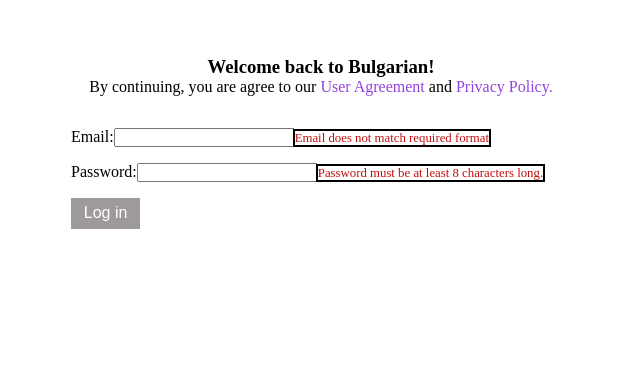
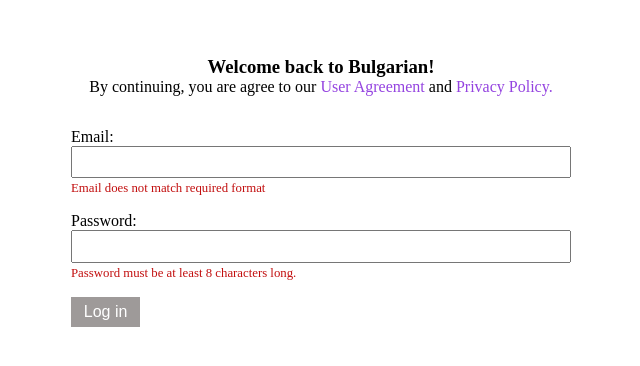
Before and after one commit to Preslav977/blog-api-cms, a React (Vite) app: page / in a window 1280 px wide. Shown: the top 366 px of the page, without its empty margins (319-959 px from the left). Built offline with nearby package versions, Linux system fonts and the light colour scheme.

Commit message:
Fixed the problem with not able to log in, apparently I had to use email and password in the body, otherwise it was bad request.

```diff
--- a/src/App.jsx
+++ b/src/App.jsx
@@ -2,24 +2,22 @@ import "./index.css";
 import { createContext, useState } from "react";
 import LogInFormComponent from "./components/LogInFormComponent";
 
-export const EmailInputContext = createContext(null);
+export const EmailContext = createContext(null);
 
-export const PasswordInputContext = createContext(null);
+export const PasswordContext = createContext(null);
 
 function App() {
-  const [emailInput, setEmailInput] = useState("");
+  const [email, setEmail] = useState("");
 
-  const [passwordInput, setPasswordInput] = useState("");
+  const [password, setPassword] = useState("");
 
   return (
     <>
-      <EmailInputContext.Provider value={{ emailInput, setEmailInput }}>
-        <PasswordInputContext.Provider
-          value={{ passwordInput, setPasswordInput }}
-        >
+      <EmailContext.Provider value={{ email, setEmail }}>
+        <PasswordContext.Provider value={{ password, setPassword }}>
           <LogInFormComponent />
-        </PasswordInputContext.Provider>
-      </EmailInputContext.Provider>
+        </PasswordContext.Provider>
+      </EmailContext.Provider>
     </>
   );
 }
--- a/src/components/LogInFormComponent.jsx
+++ b/src/components/LogInFormComponent.jsx
@@ -1,12 +1,11 @@
 import styles from "./LogInFormComponent.module.css";
 import { useContext } from "react";
-import { EmailInputContext, PasswordInputContext } from "../App";
-// import { Link } from "react-router-dom";
+import { EmailContext, PasswordContext } from "../App";
 
 function LogInFormComponent() {
-  const { emailInput, setEmailInput } = useContext(EmailInputContext);
+  const { email, setEmail } = useContext(EmailContext);
 
-  const { passwordInput, setPasswordInput } = useContext(PasswordInputContext);
+  const { password, setPassword } = useContext(PasswordContext);
 
   // eslint-disable-next-line no-useless-escape
   const emailRegex = /^([a-z\d\.-]+)@([a-z\d-]+)\.([a-z]{2,8})(\.[a-z]{2,8})?$/;
@@ -21,12 +20,20 @@ function LogInFormComponent() {
           "Content-Type": "application/json",
         },
         body: JSON.stringify({
-          emailInput,
-          passwordInput,
+          email,
+          password,
         }),
       });
 
+      console.log(response);
+
+      console.log(email);
+
+      console.log(password);
+
       const result = await response.json();
+
+      console.log(result);
 
       const bearerToken = ["Bearer", result.token];
 
@@ -58,16 +65,17 @@ function LogInFormComponent() {
               name="email"
               minLength={5}
               maxLength={30}
-              value={emailInput}
-              onChange={(e) => setEmailInput(e.target.value)}
+              value={email}
+              onChange={(e) => setEmail(e.target.value)}
               required
             />
-            {!emailInput.match(emailRegex) && (
+            {!email.match(emailRegex) && (
               <span className={styles.error}>
                 Email does not match required format
               </span>
             )}
           </div>
+
           <div className={styles.formContentWrapper}>
             <label htmlFor="password">Password:</label>
             <input
@@ -75,11 +83,11 @@ function LogInFormComponent() {
               type="password"
               name="password"
               minLength={8}
-              value={passwordInput}
-              onChange={(e) => setPasswordInput(e.target.value)}
+              value={password}
+              onChange={(e) => setPassword(e.target.value)}
               required
             />
-            {passwordInput.length < 8 && (
+            {password.length < 8 && (
               <span className={styles.error}>
                 Password must be at least 8 characters long.
               </span>
--- a/src/components/LogInFormComponent.module.css
+++ b/src/components/LogInFormComponent.module.css
@@ -37,11 +37,15 @@ a.logInFormLink {
   margin-bottom: var(--form-content-margin-bottom);
 }
 
+.formContentWrapper > input {
+  width: 100%;
+  padding: 0.5em;
+}
+
 .error {
   margin-top: var(--error-span-margin-top);
   color: var(--error-span-color);
   font-size: var(--error-span-font-size);
-  outline: 2px solid black;
 }
 
 .logInButtonContainer {
```
